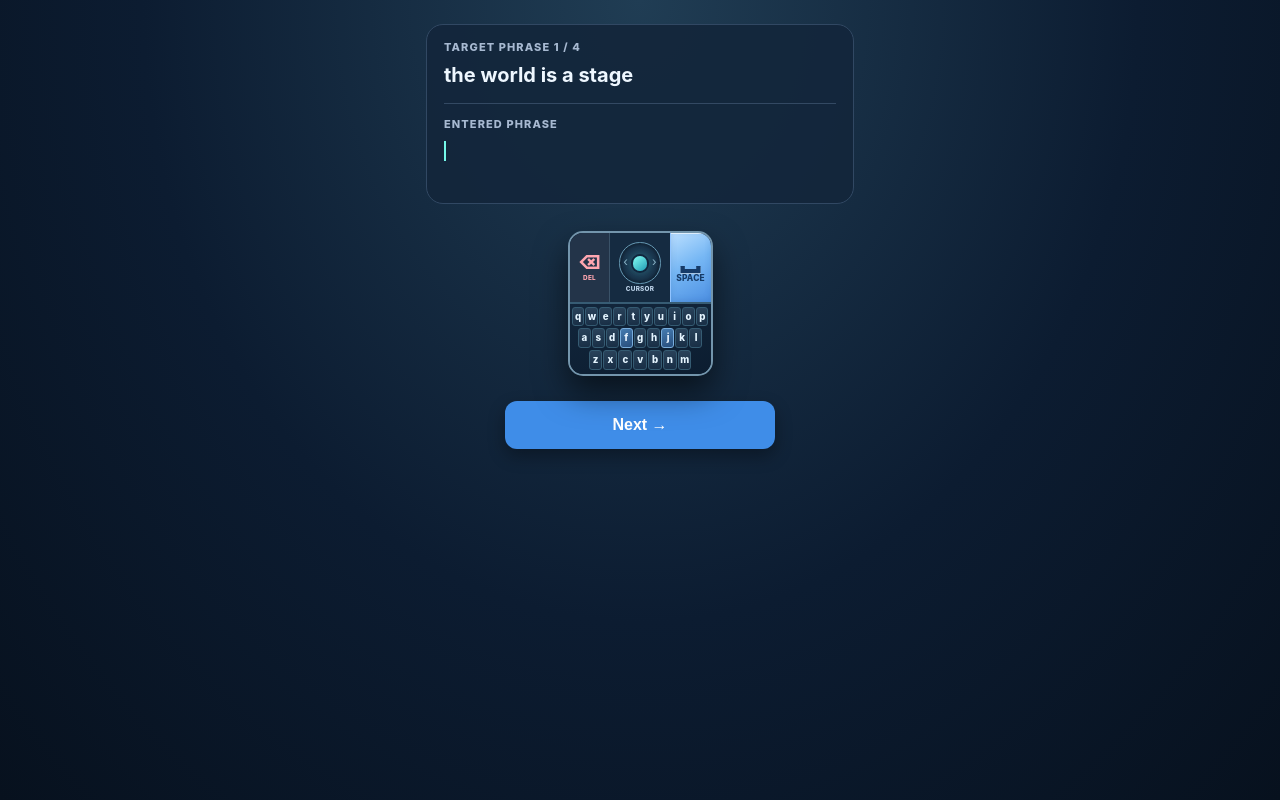
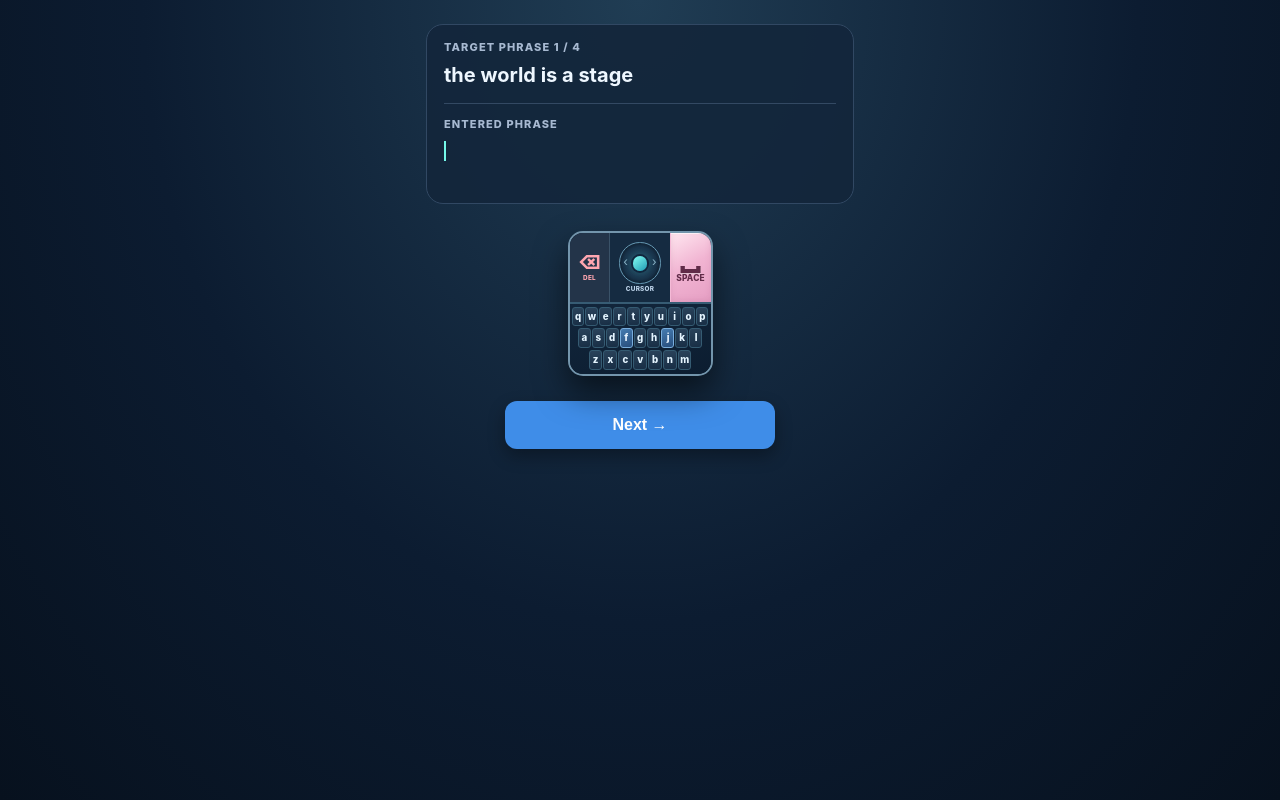
Before and after one commit to Bayleen/small-keyboard_HCI-hw_group6, a plain HTML site: page prototype-v4-1/index.html in a window 1280 px wide. Drawn offline with Linux system fonts and the light colour scheme.

Commit message:
Match V4.1 Space key to soft pink selection palette

```diff
--- a/prototype-v4-1/index.html
+++ b/prototype-v4-1/index.html
@@ -32,11 +32,11 @@ body{background:radial-gradient(ellipse at 50% 0%,#203d54 0%,#0c1c31 55%,#07111e
 .tool .symbol{font-size:clamp(13px,calc(var(--pad-size)*.133),26px);font-weight:800}
 .tool .tool-name{font-size:clamp(6px,calc(var(--pad-size)*.044),9px);font-weight:850;letter-spacing:.035em}
 .tool.delete{width:29%;border-right:1px solid #3a5268;background:#233449;color:#ffa6b0}
-.tool.space{gap:2px;width:29%;position:relative;isolation:isolate;overflow:hidden;border-left:1px solid #91c4ff;background:linear-gradient(150deg,#bbdfff 0%,#76b7f4 46%,#4d90e3 100%);color:#163b68;box-shadow:inset 0 1px 0 #ffffffa6,inset 0 -2px 6px #235b9a33;transition:background .22s cubic-bezier(.22,1,.36,1),filter .2s ease,box-shadow .22s ease}
-.tool.space .symbol{font-size:clamp(24px,calc(var(--pad-size)*.21),38px);line-height:1;color:#163b68;text-shadow:0 1px 0 #ffffff9e;font-weight:950}
-.tool.space .tool-name{color:#163b68;font-size:clamp(7px,calc(var(--pad-size)*.058),11px);letter-spacing:.025em}
+.tool.space{gap:2px;width:29%;position:relative;isolation:isolate;overflow:hidden;border-left:1px solid #f4bad7;background:linear-gradient(150deg,#ffe7f0 0%,#f1b4d2 48%,#e69fc4 100%);color:#602b48;box-shadow:inset 0 1px 0 #ffffffa6,inset 0 -2px 6px #8c426c22;transition:background .22s cubic-bezier(.22,1,.36,1),filter .2s ease,box-shadow .22s ease}
+.tool.space .symbol{font-size:clamp(24px,calc(var(--pad-size)*.21),38px);line-height:1;color:#602b48;text-shadow:0 1px 0 #ffffff9e;font-weight:950}
+.tool.space .tool-name{color:#602b48;font-size:clamp(7px,calc(var(--pad-size)*.058),11px);letter-spacing:.025em}
 .tool.space .symbol,.tool.space .tool-name{position:relative;top:-5px;z-index:1}
-.tool.space::after{content:'';position:absolute;z-index:0;inset:0;pointer-events:none;background:radial-gradient(circle at 50% 50%,#ffffffb3 0%,#d4ecff77 31%,#ffffff00 75%);opacity:0}
+.tool.space::after{content:'';position:absolute;z-index:0;inset:0;pointer-events:none;background:radial-gradient(circle at 50% 50%,#ffffffb3 0%,#ffe2f07a 31%,#ffffff00 75%);opacity:0}
 .tool.space.space-pop::after{animation:spaceFlash .28s ease-out both}
 .tool.space.space-pop .symbol{animation:spaceBounce .28s cubic-bezier(.22,1,.36,1)}
 @keyframes spaceFlash{0%{opacity:.45;transform:scale(.55)}100%{opacity:0;transform:scale(1.55)}}
@@ -49,7 +49,7 @@ body{background:radial-gradient(ellipse at 50% 0%,#203d54 0%,#0c1c31 55%,#07111e
 .stick-knob{position:relative;z-index:1;width:38%;height:38%;border-radius:50%;background:linear-gradient(140deg,#85fff3,#1f9bb4);box-shadow:0 0 0 2px #11263d,0 0 12px #48ddd66b;transform:translateX(var(--knob-shift,0px));transition:transform .04s linear}
 .tool.is-pressed{filter:brightness(1.4)}
 .tool.delete.is-pressed{background:#ab3348;color:#fff}
-.tool.space.is-pressed{background:linear-gradient(140deg,#d6eaff,#92c5ff);color:#153a68;box-shadow:inset 0 0 0 2px #ffffff8f;filter:brightness(1.04)}
+.tool.space.is-pressed{background:linear-gradient(140deg,#fff0f6,#f2c4dc);color:#602b48;box-shadow:inset 0 0 0 2px #ffffff8f;filter:brightness(1.04)}
 .tool.cursor.is-pressed{background:#1a4550}
 .magnifier{position:absolute;inset:0;display:flex;flex-direction:column;justify-content:center;gap:3px;padding:4px 2px 3px;background:radial-gradient(ellipse at 50% 44%,#22415b,#0b2235 78%);pointer-events:none;opacity:0;visibility:hidden;transition:opacity .22s cubic-bezier(.22,1,.36,1),visibility 0s linear .22s}
 .magnifier.visible{opacity:1;visibility:visible;transition:opacity .22s cubic-bezier(.22,1,.36,1),visibility 0s}
```
